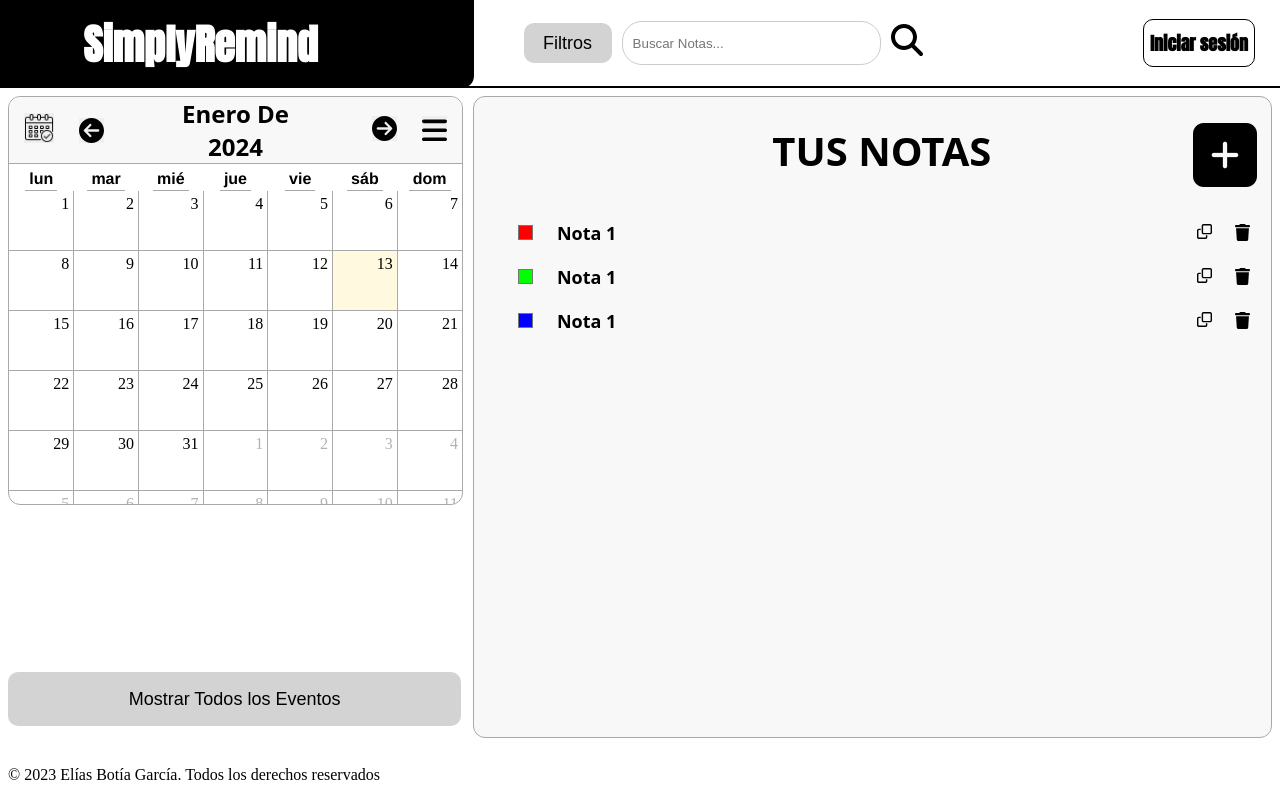
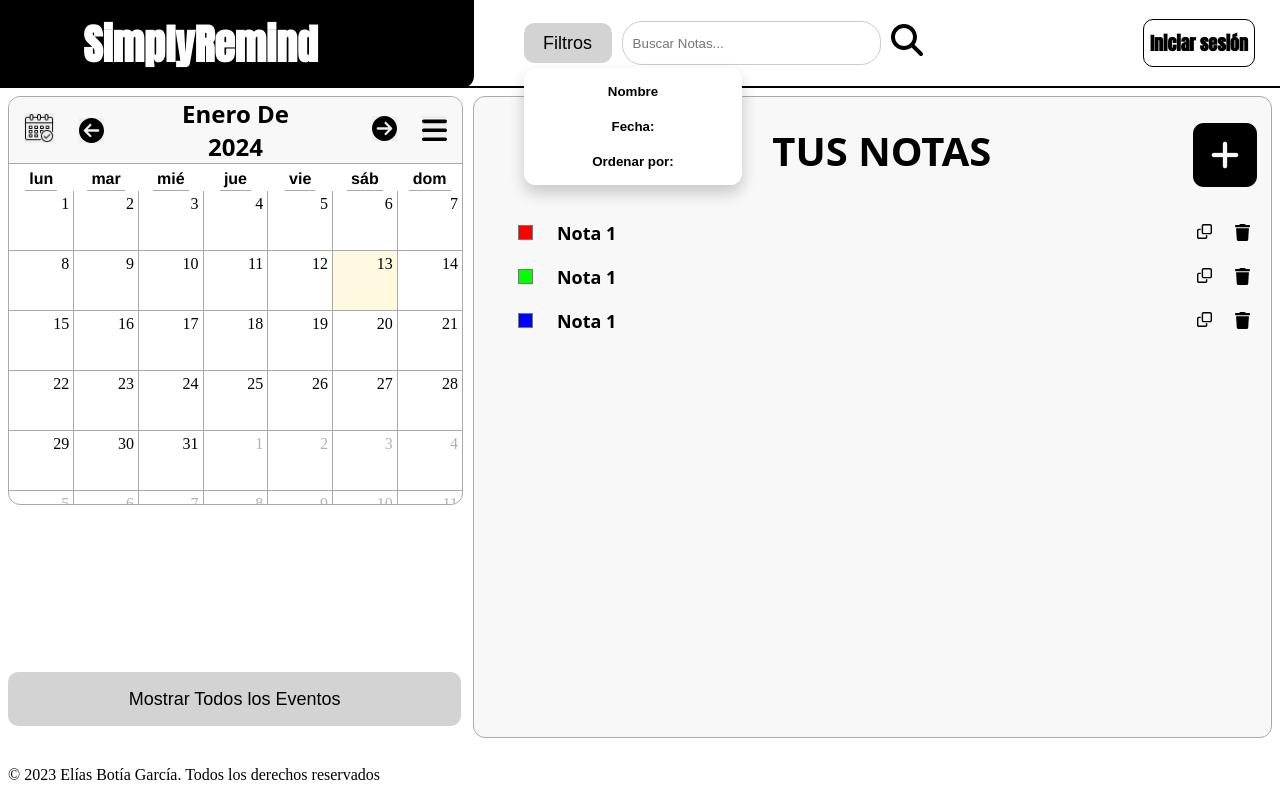
Before and after one commit to Eliass96/SimplyRemind, a website: page index.html in a window 1280 px wide. Drawn offline with Linux system fonts and the light colour scheme.

Commit message:
Desplegable filtros acabado.

```diff
--- a/css/style.css
+++ b/css/style.css
@@ -145,6 +145,58 @@ header {
   color: #333;
 }
 
+.but_dropdown_filtros {
+  border: none;
+  background: white;
+  width: 100%;
+  left: 0;
+  cursor: pointer;
+  justify-content: start;
+  font-weight: bold;
+  transition: all 0.3s ease;
+}
+
+.dropdown_content_filtros button:first-child {
+  padding-bottom: 1vh;
+  padding-top: 2vh;
+  border-top-right-radius: 12px;
+  border-top-left-radius: 12px;
+}
+
+.dropdown_content_filtros button:not(:first-child):not(:last-child) {
+  padding-bottom: 1.5vh;
+  padding-top: 1.5vh;
+}
+
+.dropdown_content_filtros button:last-child {
+  padding-bottom: 2vh;
+  padding-top: 1vh;
+  border-bottom-right-radius: 12px;
+  border-bottom-left-radius: 12px;
+}
+
+.dropdown_content_filtros {
+  display: block;
+  position: absolute;
+  margin-top: 5px;
+  background-color: white;
+  box-shadow: 0px 8px 16px 0px rgba(0, 0, 0, 0.2);
+  border-radius: 12px;
+}
+
+.dropdown_filtros:hover .dropdown_content_filtros {
+  display: block;
+}
+
+.but_dropdown_filtros:hover {
+  background-color: black;
+  color: white;
+}
+
+.but_dropdown_filtros:active {
+  transform: scale(0.95);
+}
+
 footer {
   position: absolute;
   bottom: 0;
--- a/css/styleNotaSeleccionada.css
+++ b/css/styleNotaSeleccionada.css
@@ -122,14 +122,14 @@
   transition: all 0.3s ease;
 }
 
-.botones_nota_seleccionada button:first-child {
+.dropdown-content button:first-child {
   padding-bottom: 1vh;
   padding-top: 2vh;
   border-top-right-radius: 12px;
   border-top-left-radius: 12px;
 }
 
-.botones_nota_seleccionada button:last-child {
+.dropdown-content button:last-child {
   padding-bottom: 2vh;
   padding-top: 1vh;
   border-bottom-right-radius: 12px;
--- a/index.html
+++ b/index.html
@@ -24,7 +24,14 @@
     </div>
     <search class="buscador">
       <form class="formulario">
-        <button class="but_filtros" type="button">Filtros</button>
+        <div id="dropdown_filtros" class="dropdown_filtros">
+          <button id="but_filtros" class="but_filtros" type="button">Filtros</button>
+          <div id="dropdown_content_filtros" class="dropdown_content_filtros">
+            <button class="but_dropdown_filtros" type="button">Nombre</button>
+            <button class="but_dropdown_filtros" type="button">Fecha:</button>
+            <button class="but_dropdown_filtros" type="button">Ordenar por:</button>
+          </div>
+        </div>
         <label>
           <input class="text_box_principal" type="search" placeholder="Buscar Notas...">
         </label>
--- a/js/index.js
+++ b/js/index.js
@@ -10,6 +10,8 @@ document.addEventListener("DOMContentLoaded", function () {
   var botonMostrarRegistro = document.getElementById("but_registrarse");
   var botonOcultarRegistro = document.getElementById("but_cerrar_registro");
   var botonMasOpcionesNota = document.getElementById("but_mas_opciones_nota");
+
+  var botonMostrarFiltros = document.getElementById("but_filtros");
 
   botonAddNota.addEventListener("click", addNota);
   botonVolverAlListado.addEventListener("click", function () {
@@ -32,10 +34,17 @@ document.addEventListener("DOMContentLoaded", function () {
   botonOcultarRegistro.addEventListener("click", ocultarRegistro);
   botonMasOpcionesNota.addEventListener("click", masOpcionesNota);
 
-  document.addEventListener('click', function() {
-    var desplegable = document.getElementById('dropdown-content');
-    desplegable.style.display = 'none';
+  document.addEventListener("click", function () {
+    let desplegableNota = document.getElementById("dropdown-content");
+    let desplegableFiltros = document.getElementById(
+      "dropdown_content_filtros"
+    );
+
+    desplegableNota.style.display = "none";
+    desplegableFiltros.style.display = "none";
   });
+
+  botonMostrarFiltros.addEventListener("click", mostrarOcultarFiltros);
 });
 
 function addNota() {
@@ -166,9 +175,20 @@ function masOpcionesNota(event) {
   event.stopPropagation(); // Detiene la propagación del evento
   let desplegable = document.getElementById("dropdown-content");
 
-  if (desplegable.style.display == 'none' || desplegable.style.display == '') {
-    desplegable.style.display = 'block';
+  if (desplegable.style.display == "none" || desplegable.style.display == "") {
+    desplegable.style.display = "block";
   } else {
-    desplegable.style.display = 'none';
+    desplegable.style.display = "none";
   }
 }
+
+function mostrarOcultarFiltros() {
+  event.stopPropagation(); // Detiene la propagación del evento
+  let desplegableFiltros = document.getElementById("dropdown_content_filtros");
+
+  if (desplegableFiltros.style.display == "none") {
+    desplegableFiltros.style.display = "block";
+  } else {
+    desplegableFiltros.style.display = "none";
+  }
+}
```
